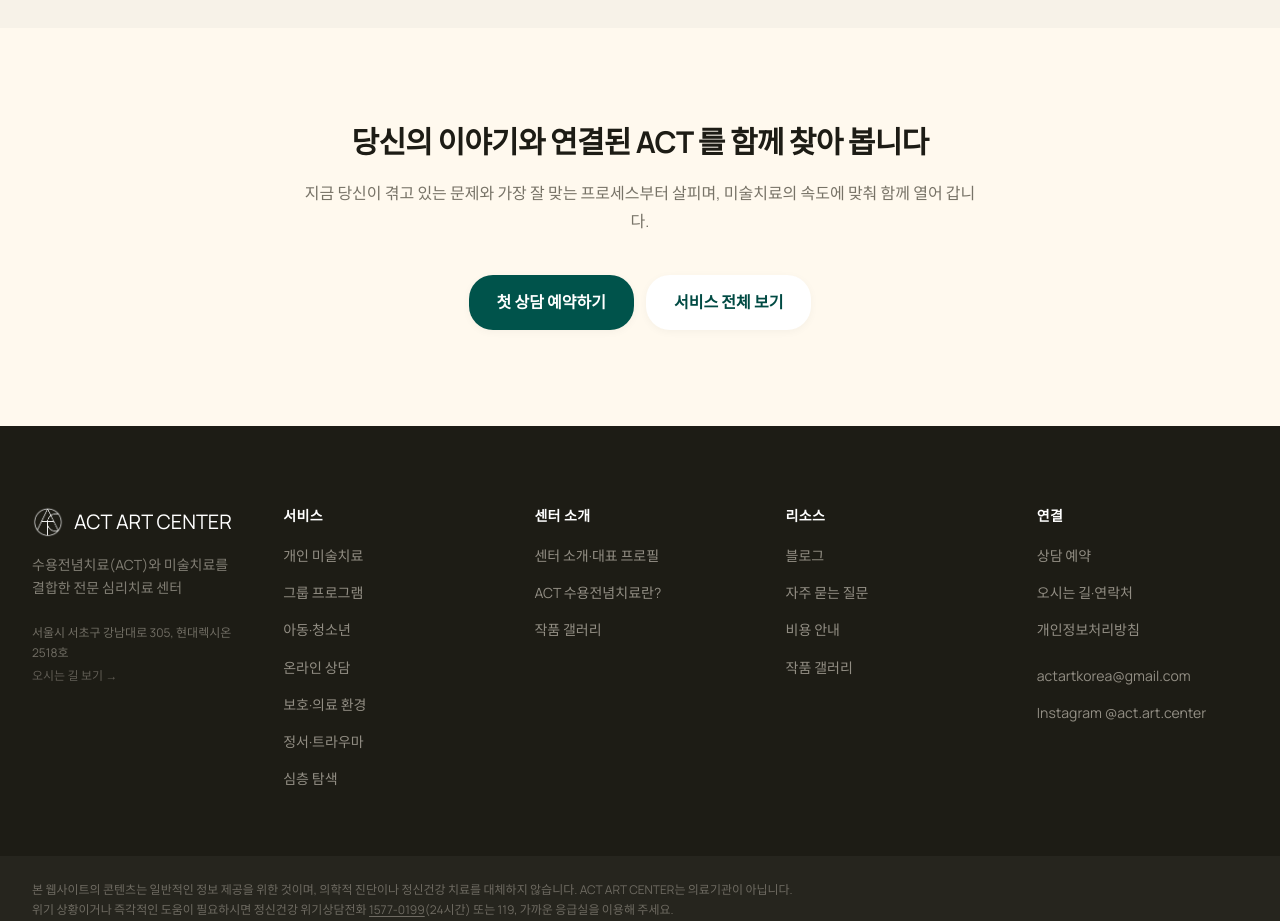
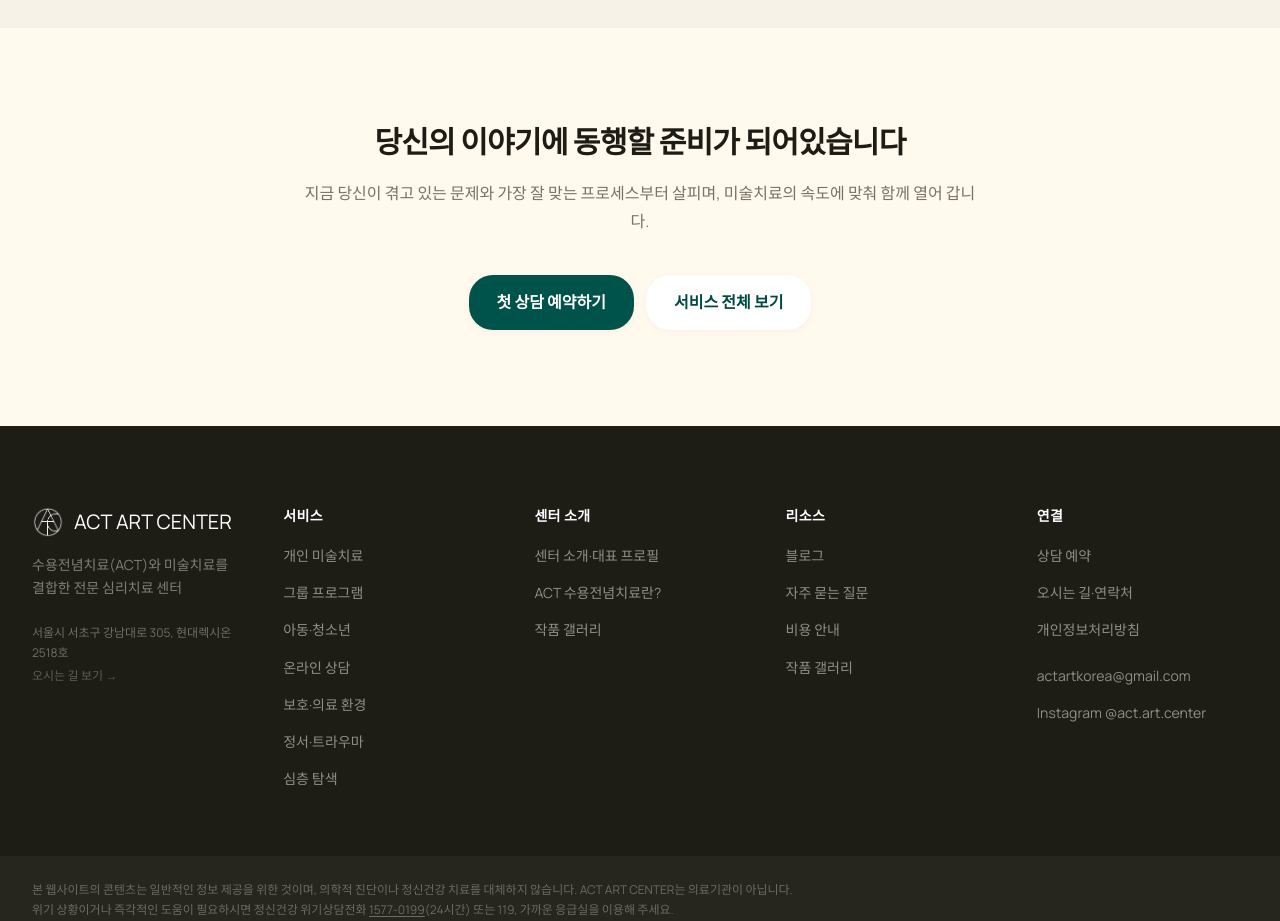
Before and after one commit to act-art-center/actartcenter.com, a Next.js app: page /act-approach in a window 1280 px wide. Shown: the part 10480-11401 px from the top of the page. Built offline with nearby package versions, Linux system fonts and the light colour scheme.

Commit message:
fix: update ACT approach final CTA heading

```diff
--- a/src/app/act-approach/page.tsx
+++ b/src/app/act-approach/page.tsx
@@ -756,7 +756,7 @@
         <Container>
           <div className="max-w-2xl mx-auto text-center">
             <h2 className="text-2xl lg:text-3xl font-bold tracking-tight">
-              당신의 이야기와 연결된 ACT 를 함께 찾아 봅니다
+              당신의 이야기에 동행할 준비가 되어있습니다
             </h2>
             <p className="mt-5 text-charcoal/75 leading-[var(--leading-normal)]">
               지금 당신이 겪고 있는 문제와 가장 잘 맞는 프로세스부터 살피며,
```
